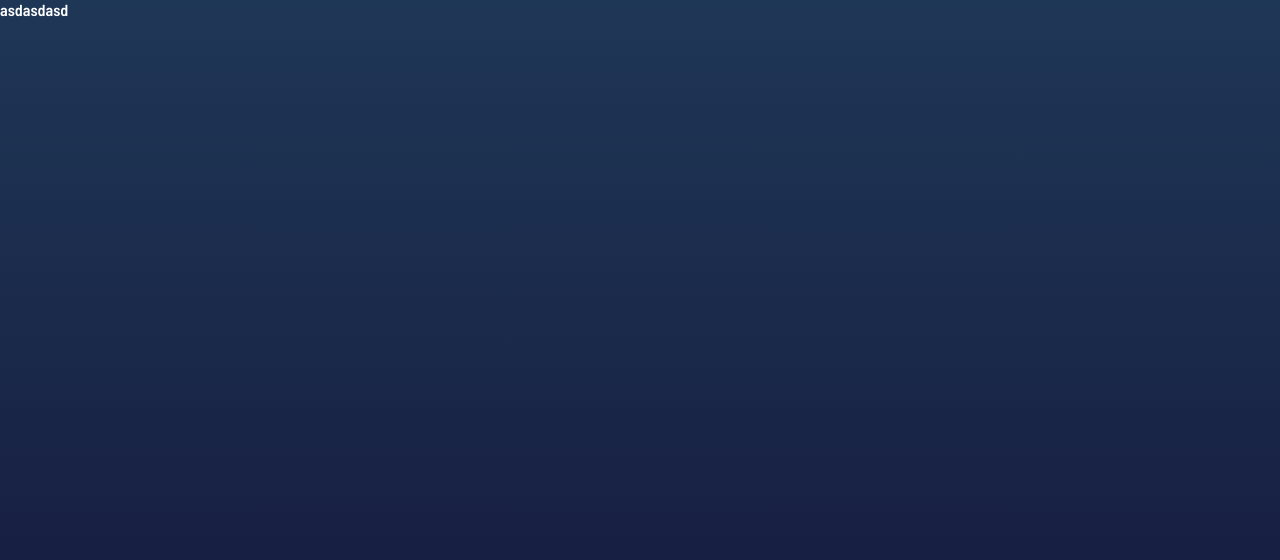
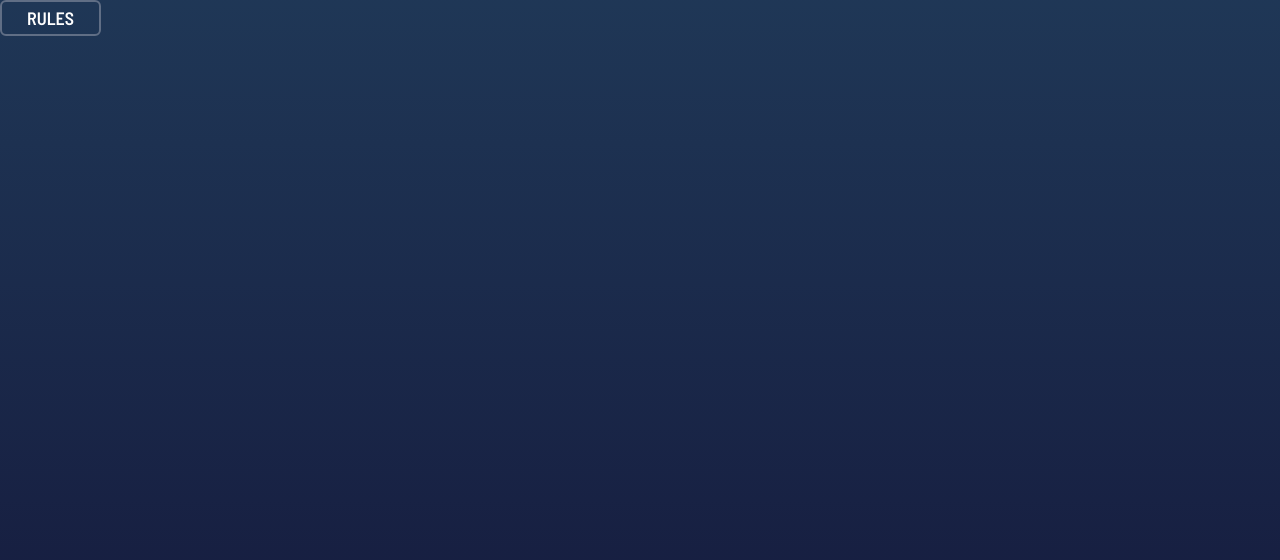
Before and after one commit to Leonardo-G/rock-paper-scissors-frontmentor, a Next.js app: page / in a window 1280 px wide. Shown: the top 560 px of the page. Built offline with nearby package versions, Linux system fonts and the light colour scheme.

Commit message:
component border

```diff
--- a/components/UI/Border.tsx
+++ b/components/UI/Border.tsx
@@ -1,11 +1,23 @@
 import React, { FC, ReactNode } from 'react'
+import styled from 'styled-components';
 
 interface Props {
     children: ReactNode;
+    padding?: string;
 }
 
-export const Border: FC = ({  }) => {
+const BorderStyle = styled.div`
+    padding: ${ ({ padding }: { padding?: string }) => padding ? padding : "0px" };
+    background: transparent;
+    border: 2px solid hsl(217, 16%, 45%);
+    border-radius: 6px;
+    width: fit-content;
+`
+
+export const Border: FC<Props> = ({ children, padding }) => {
     return (
-        <div>Border</div>
+        <BorderStyle padding={ padding }>
+            { children }
+        </BorderStyle>
     )
 }
--- a/pages/index.tsx
+++ b/pages/index.tsx
@@ -1,9 +1,13 @@
 import { LayoutPage } from "../components/layout/LayoutPage";
+import { Border } from "../components/UI/Border";
+import { Text } from "../styled/globals";
 
 export default function Home() {
   return (
     <LayoutPage title="ROCK PAPER, SCISSORS">
-      <p>asdasdasd</p>
+      <Border padding="5px 25px">
+        <Text size={ 18 }>Rules</Text>
+      </Border>
     </LayoutPage>
   )
 }
--- a/styled/globals.ts
+++ b/styled/globals.ts
@@ -1,9 +1,13 @@
 import styled from "styled-components";
 
 export const Theme = styled.div`
-    /* background: ${ ({ colorBack } : { colorBack?: string }) => colorBack ? colorBack : "transparent" }; */
     height: 100%;
     min-height: 100vh;
     width: 100%;
     background: linear-gradient(hsl(214, 47%, 23%), hsl(237, 49%, 15%));
 `
+
+export const Text = styled.p`
+    font-size: ${ ({ size }: { size?: number, letterS?: number }) => size ? `${size}px` : "16px" };
+    letter-spacing: ${ ({ letterS }) => letterS ? letterS : 0 };
+`
--- a/styles/globals.css
+++ b/styles/globals.css
@@ -11,4 +11,5 @@ p, h1, h2, span{
     color: #fff;
     font-size: 16px;
     font-family: 'Barlow Semi Condensed', sans-serif;
+    text-transform: uppercase;
 }
```
